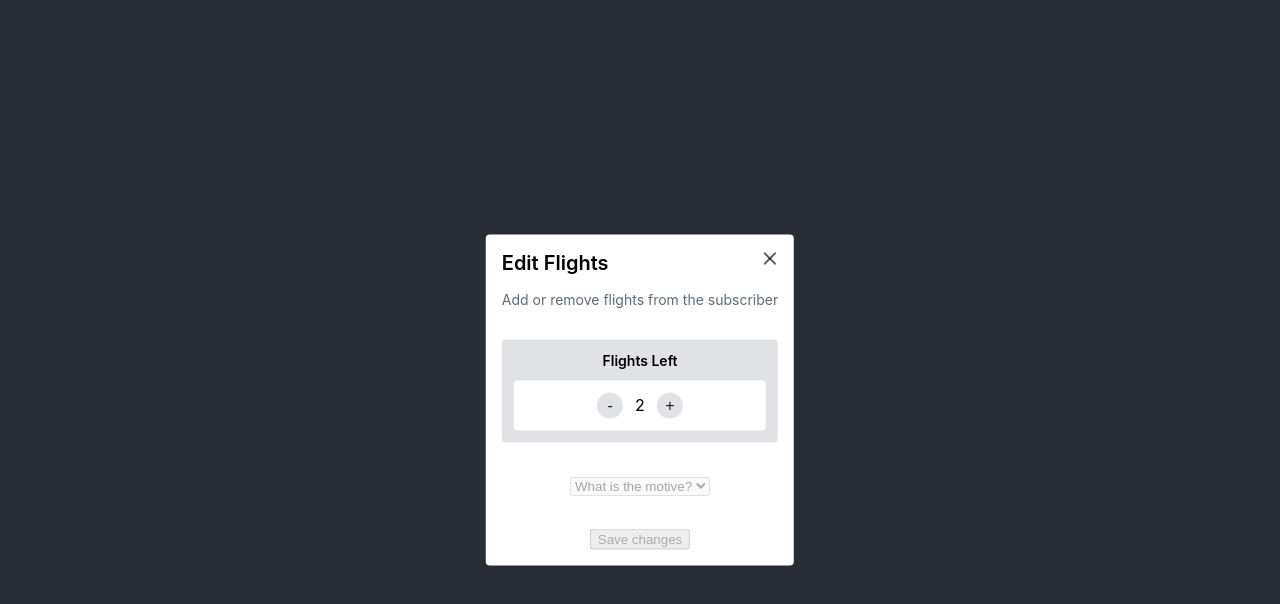
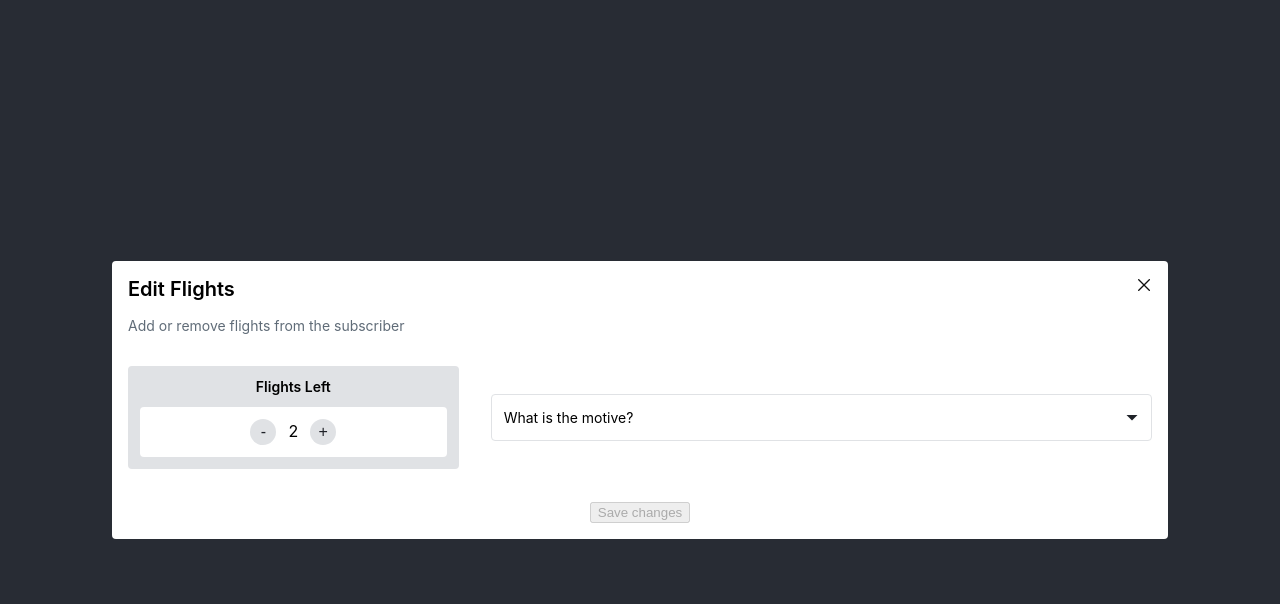
Before and after one commit to aranchafoz/flights-modal, a React (Create React App) app: page / in a window 1280 px wide. Both pictures are taken after a click on the button "Edit Flights". Shown: the top 604 px of the page. Built offline with nearby package versions, Linux system fonts and the light colour scheme.

Commit message:
chore: style selector

```diff
--- a/src/components/EditSubscriberFlightsModal/EditSubscriberFlightsModal.styles.ts
+++ b/src/components/EditSubscriberFlightsModal/EditSubscriberFlightsModal.styles.ts
@@ -9,6 +9,7 @@ export const ModalWrapper = styled.div`
   background: white;
   padding: 16px;
   border-radius: 4px;
+  width: 80vw;
 `;
 
 export const ModalContent = styled.div`
@@ -99,3 +100,63 @@ export const ControlButton = styled.button`
     cursor: not-allowed;
   }
 `;
+
+export const FormColumns = styled.div`
+  display: grid;
+  grid-template-columns: 1fr 2fr;
+  grid-gap: 32px;
+`;
+
+export const Selector = styled.select`
+  // A reset of styles, including removing the default dropdown arrow
+  appearance: none;
+  background-color: transparent;
+  border: none;
+  padding: 0 1em 0 0;
+  margin: 0;
+  width: 100%;
+  font-family: inherit;
+  font-size: inherit;
+  cursor: inherit;
+  line-height: inherit;
+
+  // Stack above custom arrow
+  z-index: 1;
+
+  // Remove dropdown arrow in IE10 & IE11
+  // @link https://www.filamentgroup.com/lab/select-css.html
+  &::-ms-expand {
+    display: none;
+  }
+
+  // Remove focus outline, will add on alternate element
+  outline: none;
+
+  grid-area: select;
+
+  // custom styles
+  font-size: 14px;
+  padding: 14px 12px;
+  border: 1px solid #e0e2e5;
+  border-radius: 4px;
+  cursor: pointer;
+`;
+
+export const SelectorWrapper = styled.div`
+  display: grid;
+  grid-template-areas: "select";
+  align-items: center;
+  position: relative;
+  cursor: pointer;
+
+  &::after {
+    content: "";
+    justify-self: end;
+    margin-right: calc(8px + 6px);
+    width: 12px;
+    height: 6px;
+    background-color: #1f2228;
+    clip-path: polygon(100% 0%, 0 0%, 50% 100%);
+    grid-area: select;
+  }
+`;
--- a/src/components/EditSubscriberFlightsModal/EditSubscriberFlightsModal.tsx
+++ b/src/components/EditSubscriberFlightsModal/EditSubscriberFlightsModal.tsx
@@ -11,6 +11,9 @@ import {
   ModalHeader,
   ModalTitle,
   ModalWrapper,
+  Selector,
+  FormColumns,
+  SelectorWrapper,
 } from "./EditSubscriberFlightsModal.styles";
 import {
   EditQuotaType,
@@ -82,6 +85,7 @@ export const EditSubscriberFlightsModal = ({
             Add or remove flights from the subscriber
           </ModalDescription>
         </ModalHeader>
+        <FormColumns>
           <FlightsLeftWrapper>
             <FlightsLeftLabel>Flights Left</FlightsLeftLabel>
             <FlightsLeftCrontrolsWrapper>
@@ -102,22 +106,24 @@ export const EditSubscriberFlightsModal = ({
               </ControlButton>
             </FlightsLeftCrontrolsWrapper>
           </FlightsLeftWrapper>
-        <label>
-          <select
+          <SelectorWrapper>
+            <Selector
               data-testid="motive-selector"
-            disabled={!editQuotaType} // Should be disabled or just display 0 options?
               value={selectedMotive}
               onChange={handleMotiveChange}
             >
-            <option value={""}>What is the motive?</option>
+              <option value={""} disabled>
+                What is the motive?
+              </option>
               {editQuotaType &&
                 QUOTA_REASONS_FOR_TYPE[editQuotaType].map((reason, key) => (
                   <option key={key} value={reason}>
                     {reason}
                   </option>
                 ))}
-          </select>
-        </label>
+            </Selector>
+          </SelectorWrapper>
+        </FormColumns>
         <div>
           <button
             data-testid="save-changes-button"
```
Lines whose indentation alone changed are shown as unchanged.
